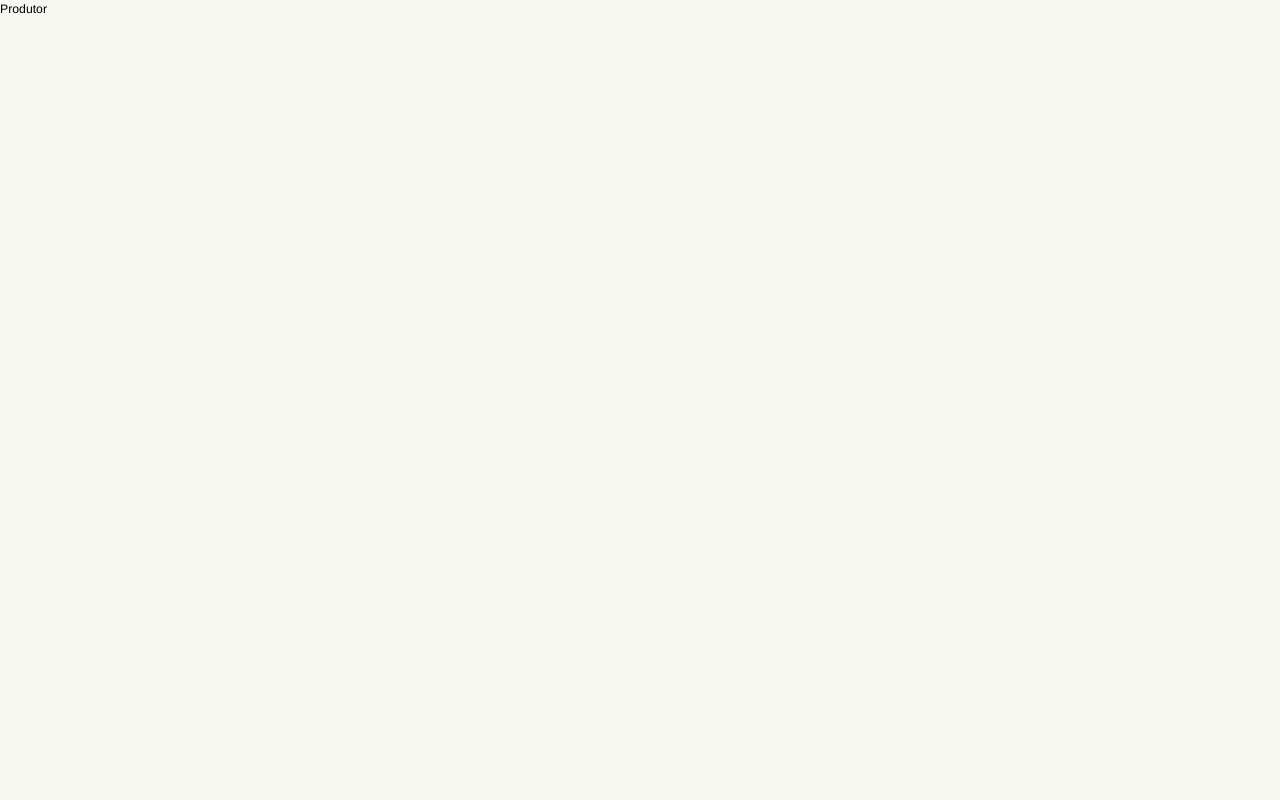
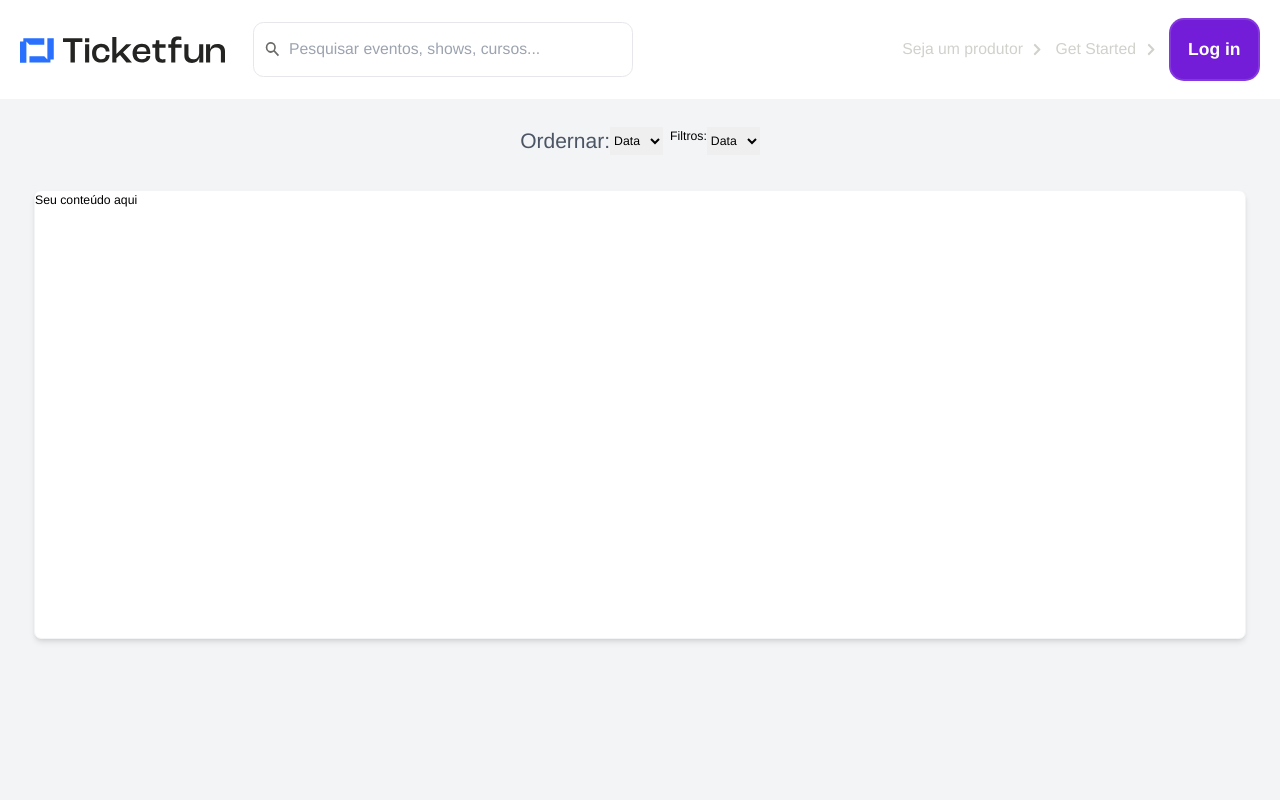
Before and after one commit to recdrop/ticketfun-web, a Next.js app: page /Producer in a window 1280 px wide. Shown: the top 800 px of the page. Built offline with nearby package versions, Linux system fonts and the light colour scheme; no server answers; a web font is replaced by a local one.

Commit message:
tela de producer

```diff
--- a/src/components/Header/index.tsx
+++ b/src/components/Header/index.tsx
@@ -49,7 +49,7 @@ const Header: React.FC = () => {
           {/* Logo */}
           <div className="mr-8">
             <Link href="/" className="text-xl font-bold">
-              <img src="/assets/imgs/logo.png" alt="Logo" />
+              <img src="/assets/svg/logo-azul.svg" alt="Logo" />
             </Link>
           </div>
           {/* Campo de pesquisa */}
@@ -71,7 +71,7 @@ const Header: React.FC = () => {
         {/* Menu */}
         <div className="hidden md:flex items-center">
           <Link
-            href="/produtor"
+            href="/Producer"
             className="mr-4 text-lg text-gray-tf-400 hover:text-gray-400 hidden xl:flex"
           >
             Seja um produtor{" "}
--- a/src/pages/Producer/index.tsx
+++ b/src/pages/Producer/index.tsx
@@ -1,5 +1,83 @@
+import Footer from "@/src/components/Footer";
+import Header from "@/src/components/Header";
 import React from "react";
 
-export default function Producer() {
-  return <div>Produtor</div>;
-}
+const Producer: React.FC = () => {
+  // Lista de eventos de exemplo
+  const events = [
+    {
+      id: 1,
+      image: "./assets/imgs/imgCard.png",
+      name: "Blackartel Festival",
+      description: "Descrição do Evento 1",
+      location: "Centro de Convenções - Salvador, BA",
+      date: "Friday, 04/07/2023 10:00 PM",
+    },
+    {
+      id: 2,
+      image: "./assets/imgs/imgCard.png",
+      name: "Blackartel Festival",
+      description: "Descrição do Evento 2",
+      location: "Centro de Convenções - Salvador, BA",
+      date: "Friday, 04/07/2023 10:00 PM",
+    },
+    {
+      id: 3,
+      image: "./assets/imgs/imgCard.png",
+      name: "Blackartel Festival",
+      description: "Descrição do Evento 3",
+      location: "Centro de Convenções - Salvador, BA",
+      date: "Friday, 04/07/2023 10:00 PM",
+    },
+    // Adicione mais eventos conforme necessário
+  ];
+
+  return (
+    <div className="min-h-screen bg-gray-100">
+      <Header />
+
+      <main className="container mx-auto px-4 pt-8 pb-48">
+        <div className="flex flex-1 justify-center mb-10">
+
+          <div className="flex">
+            <label className="text-2xl font-medium text-gray-600 "> Ordernar:</label>
+            <select className=" ">
+              <option>Data</option>
+              <option>Nome</option>
+            </select>
+          </div>
+          <div className="flex ml-2">
+            <label> Filtros:</label>
+            <select>
+              <option>Data</option>
+              <option>Nome</option>
+            </select>
+          </div>
+
+        </div>
+
+        <div className="flex flex-1">
+          <div
+            className="
+              flex
+              w-[1278px]
+              h-[449px]
+              bg-white
+              border
+              border-solid
+              border-gray-100
+              shadow-md
+              rounded-lg">
+                Seu conteúdo aqui
+              </div>
+
+
+        </div>
+
+      </main>
+      <Footer />
+    </div>
+  );
+};
+
+export default Producer;
```
Also changed, not shown: public/assets/svg/logo-azul.svg (added).
